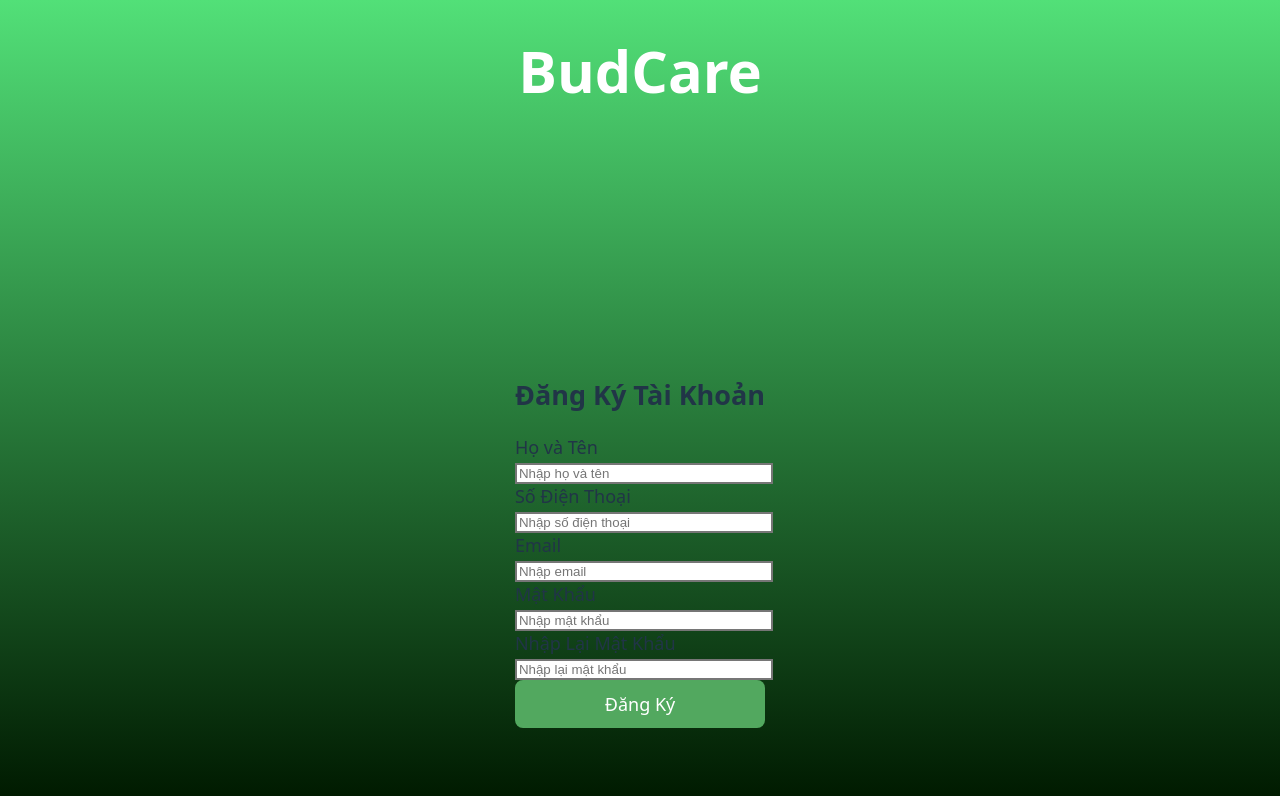
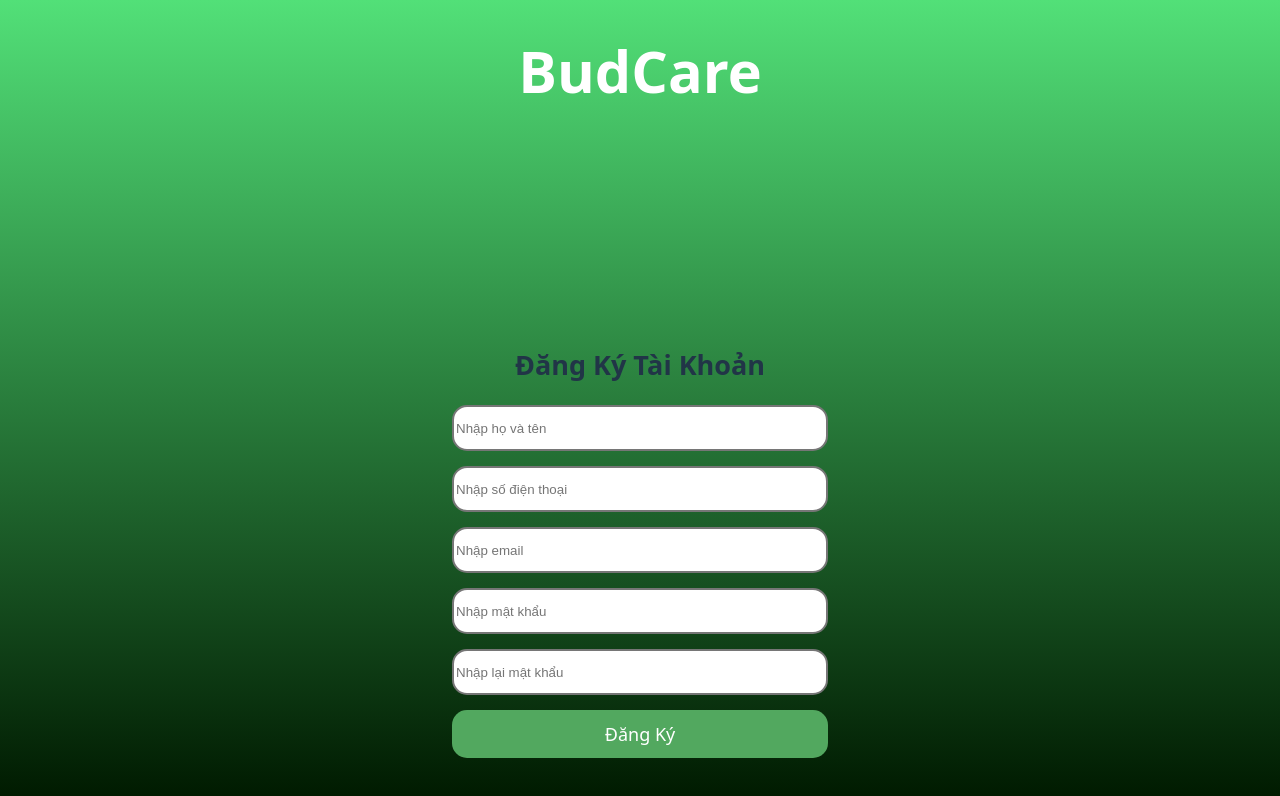
Before and after one commit to lnun187/DADN_Smart_farm, a React (Vite) app in the folder my-react-app/: page /register in a window 1280 px wide. Shown: the top 796 px of the page. Built offline with nearby package versions, Linux system fonts and the light colour scheme.

Commit message:
thiet ke lai nhin dep hon roi do

```diff
--- a/my-react-app/src/pages/ForgotPassword.tsx
+++ b/my-react-app/src/pages/ForgotPassword.tsx
@@ -14,29 +14,20 @@ const ForgotPasswordForm: React.FC = () => {
         <h2 className="text-3xl font-bold text-green-800 mb-8 text-center">Hãy để chúng tôi giúp bạn</h2>
         <p className="text-gray-700 mb-6 text-center">Lấy lại mật khẩu:</p>
         <div className="mb-6">
-          <label className="block text-gray-700 text-sm font-semibold mb-2" htmlFor="phone">
-            Nhập số điện thoại:
-          </label>
+
           <input
             className="w-full px-4 py-3 rounded-lg border-2 border-gray-200 focus:outline-none focus:border-green-500"
             id="phone"
             type="text"
-            placeholder="+84-909090909"
+            placeholder="Nhập số điện thoại"
+            style={{ width: '368px', height: '40px', borderRadius: '15px', marginBottom: '15px' }}
           />
         </div>
-        <div className="grid grid-cols-3 gap-4 mb-6">
-          {['1', '2', '3', '4', '5', '6', '7', '8', '9', 'C', '0'].map((key) => (
-            <button
-              key={key}
-              className="bg-green-600 text-white py-4 rounded-lg hover:bg-green-700 transition-colors"
-            >
-              {key}
-            </button>
-          ))}
-        </div>
+
         <button
           className="w-full bg-green-600 text-white py-3 px-6 rounded-lg hover:bg-green-700 transition-colors"
-          onClick={handleOkClick} // Xử lý sự kiện khi nhấn nút "OK"
+          onClick={handleOkClick}
+          style={{borderRadius: '15px' }}
         >
           OK
         </button>
--- a/my-react-app/src/pages/LoginPage.tsx
+++ b/my-react-app/src/pages/LoginPage.tsx
@@ -8,14 +8,25 @@ const LoginForm: React.FC = () => {
     navigate('/forgot-password'); // Điều hướng sang trang quên mật khẩu
   };
 
+  const handleLogin = (event: React.FormEvent) => {
+    event.preventDefault(); // Ngăn chặn reload trang
+    navigate('/user-profile'); // Điều hướng đến trang user profile
+  };
+
+  const handleSignUpClick = () => {
+    navigate('/register'); // Điều hướng đến trang đăng ký
+  };
+
+
+
   return (
     <div className="min-h-screen bg-gradient-to-r from-green-100 to-green-200 flex items-center justify-center">
-      <div className="bg-white p-8 rounded-lg shadow-2xl max-w-md w-full rounded-2xl">
+      <div className="bg-white p-8 rounded-lg shadow-2xl max-w-md w-full">
         <h2 className="text-3xl font-bold text-green-800 mb-8 text-center">Welcome back!</h2>
-        <form className="space-y-6">
+        <form className="space-y-6" onSubmit={handleLogin}>
           <div>
             <input
-              className="w-full px-4 py-3 rounded-lg border-2 border-gray-200 focus:outline-none focus:border-green-500 rounded-xl"
+              className=" "
               id="email"
               type="email"
               placeholder="Nhập email"
@@ -24,7 +35,7 @@ const LoginForm: React.FC = () => {
           </div>
           <div>
             <input
-              className="w-full px-4 py-3 rounded-lg border-2 border-gray-200 focus:outline-none focus:border-green-500 rounded-xl"
+              className=" "
               id="password"
               type="password"
               placeholder="Nhập mật khẩu"
@@ -32,7 +43,7 @@ const LoginForm: React.FC = () => {
             />
           </div>
           <button
-            className="w-full bg-green-600 text-white py-3 px-6 rounded-lg hover:bg-green-700 transition-colors rounded-xl"
+            className="w-full bg-green-600 text-white py-3 px-6 rounded-lg hover:bg-green-700 transition-colors"
             type="submit"
             style={{ width: '368px', height: '55px', borderRadius: '15px', marginBottom: '15px' }}
           >
@@ -49,7 +60,7 @@ const LoginForm: React.FC = () => {
           </a>
         </div>
         <div className="mt-4 text-center">
-          <a href="#" className="text-green-600 hover:text-green-800 text-sm">
+          <a href="#" className="text-green-600 hover:text-green-800 text-sm" onClick={handleSignUpClick}>
             Tạo tài khoản mới
           </a>
         </div>
--- a/my-react-app/src/pages/NewPassword.tsx
+++ b/my-react-app/src/pages/NewPassword.tsx
@@ -16,31 +16,30 @@ const NewPasswordPage: React.FC = () => {
         <p className="text-gray-700 mb-6 text-center">Vui lòng nhập mật khẩu mới của bạn.</p>
         <form className="space-y-6">
           <div>
-            <label className="block text-gray-700 text-sm font-semibold mb-2" htmlFor="new-password">
-              Mật khẩu mới:
-            </label>
+
             <input
               className="w-full px-4 py-3 rounded-lg border-2 border-gray-200 focus:outline-none focus:border-green-500"
               id="new-password"
               type="password"
               placeholder="Nhập mật khẩu mới"
+              style={{ width: '368px', height: '40px', borderRadius: '15px', marginBottom: '15px' }}
             />
           </div>
           <div>
-            <label className="block text-gray-700 text-sm font-semibold mb-2" htmlFor="confirm-password">
-              Xác nhận mật khẩu:
-            </label>
+
             <input
               className="w-full px-4 py-3 rounded-lg border-2 border-gray-200 focus:outline-none focus:border-green-500"
               id="confirm-password"
               type="password"
-              placeholder="Nhập lại mật khẩu mới"
+              placeholder="Xác nhận mật khẩu"
+              style={{ width: '368px', height: '40px', borderRadius: '15px', marginBottom: '15px' }}
             />
           </div>
           <button
             className="w-full bg-green-600 text-white py-3 px-6 rounded-lg hover:bg-green-700 transition-colors"
-            type="button" // Thay đổi type thành "button" để tránh submit form
+            type="button"
             onClick={handleConfirmClick} // Xử lý sự kiện khi nhấn nút "Xác nhận"
+            style={{borderRadius: '15px'}}
           >
             Xác nhận
           </button>
--- a/my-react-app/src/pages/OTPPage.tsx
+++ b/my-react-app/src/pages/OTPPage.tsx
@@ -14,19 +14,18 @@ const OtpPage: React.FC = () => {
         <h2 className="text-3xl font-bold text-green-800 mb-8 text-center">Nhập mã OTP</h2>
         <p className="text-gray-700 mb-6 text-center">Vui lòng nhập mã OTP đã được gửi đến số điện thoại của bạn.</p>
         <div className="mb-6">
-          <label className="block text-gray-700 text-sm font-semibold mb-2" htmlFor="otp">
-            Mã OTP:
-          </label>
           <input
             className="w-full px-4 py-3 rounded-lg border-2 border-gray-200 focus:outline-none focus:border-green-500"
             id="otp"
             type="text"
             placeholder="Nhập mã OTP"
+            style={{ width: '368px', height: '40px', borderRadius: '15px', marginBottom: '15px' }}
           />
         </div>
         <button
           className="w-full bg-green-600 text-white py-3 px-6 rounded-lg hover:bg-green-700 transition-colors"
           onClick={handleConfirmClick} // Xử lý sự kiện khi nhấn nút "Xác nhận"
+          style={{borderRadius: '15px'}}
         >
           Xác nhận
         </button>
--- a/my-react-app/src/pages/RegisterPage.tsx
+++ b/my-react-app/src/pages/RegisterPage.tsx
@@ -7,63 +7,58 @@ const RegisterPage: React.FC = () => {
         <h2 className="text-3xl font-bold text-green-800 mb-8 text-center">Đăng Ký Tài Khoản</h2>
         <form className="space-y-6">
           <div>
-            <label className="block text-gray-700 text-sm font-semibold mb-2" htmlFor="fullname">
-              Họ và Tên
-            </label>
             <input
               className="w-full px-4 py-3 rounded-lg border-2 border-gray-200 focus:outline-none focus:border-green-500"
               id="fullname"
               type="text"
               placeholder="Nhập họ và tên"
+              style={{ width: '368px', height: '40px', borderRadius: '15px', marginBottom: '15px' }}
             />
           </div>
           <div>
-            <label className="block text-gray-700 text-sm font-semibold mb-2" htmlFor="phone">
-              Số Điện Thoại
-            </label>
+
             <input
               className="w-full px-4 py-3 rounded-lg border-2 border-gray-200 focus:outline-none focus:border-green-500"
               id="phone"
               type="text"
               placeholder="Nhập số điện thoại"
+              style={{ width: '368px', height: '40px', borderRadius: '15px', marginBottom: '15px' }}
             />
           </div>
           <div>
-            <label className="block text-gray-700 text-sm font-semibold mb-2" htmlFor="email">
-              Email
-            </label>
+
             <input
               className="w-full px-4 py-3 rounded-lg border-2 border-gray-200 focus:outline-none focus:border-green-500"
               id="email"
               type="email"
               placeholder="Nhập email"
+              style={{ width: '368px', height: '40px', borderRadius: '15px', marginBottom: '15px' }}
             />
           </div>
           <div>
-            <label className="block text-gray-700 text-sm font-semibold mb-2" htmlFor="password">
-              Mật Khẩu
-            </label>
+
             <input
               className="w-full px-4 py-3 rounded-lg border-2 border-gray-200 focus:outline-none focus:border-green-500"
               id="password"
               type="password"
               placeholder="Nhập mật khẩu"
+              style={{ width: '368px', height: '40px', borderRadius: '15px', marginBottom: '15px' }}
             />
           </div>
           <div>
-            <label className="block text-gray-700 text-sm font-semibold mb-2" htmlFor="confirmPassword">
-              Nhập Lại Mật Khẩu
-            </label>
+
             <input
               className="w-full px-4 py-3 rounded-lg border-2 border-gray-200 focus:outline-none focus:border-green-500"
               id="confirmPassword"
               type="password"
               placeholder="Nhập lại mật khẩu"
+              style={{ width: '368px', height: '40px', borderRadius: '15px', marginBottom: '15px' }}
             />
           </div>
           <button
             className="w-full bg-green-600 text-white py-3 px-6 rounded-lg hover:bg-green-700 transition-colors"
             type="submit"
+            style={{borderRadius: 15 }}
           >
             Đăng Ký
           </button>
```
